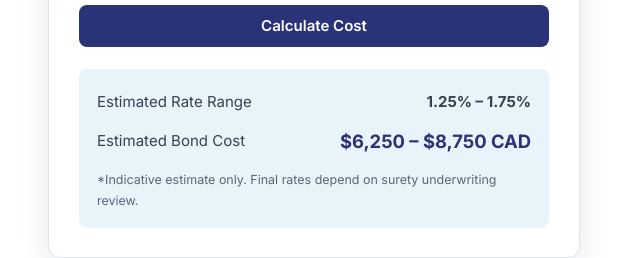
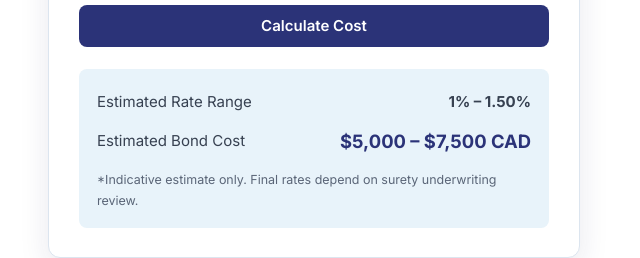
Before and after one commit to SwimmerPierce/Test-Contract-Bonding, a plain HTML site: page index.html in a window 1280 px wide. Shown: the part 3851-4109 px from the top of the page, 640-1280 px from the left. Drawn offline with Linux system fonts and the light colour scheme.

Commit message:
feat(calculator): set contract and performance bond range to 1%-1.5%

```diff
--- a/app.js
+++ b/app.js
@@ -98,9 +98,9 @@
 
   const RATE_TABLE = {
     contract: {
-      strong: [0.0085, 0.0125],
-      standard: [0.0125, 0.0175],
-      emerging: [0.0175, 0.025],
+      strong: [0.01, 0.015],
+      standard: [0.01, 0.015],
+      emerging: [0.01, 0.015],
     },
     bid: {
       strong: [0.0025, 0.005],
--- a/index.html
+++ b/index.html
@@ -448,11 +448,11 @@
           <div class="calc-result" id="calc-result" aria-live="polite">
             <div class="calc-result__row">
               <span>Estimated Rate Range</span>
-              <strong id="calc-rate-range">1.25% – 1.75%</strong>
+              <strong id="calc-rate-range">1% – 1.5%</strong>
             </div>
             <div class="calc-result__row calc-result__row--highlight">
               <span>Estimated Bond Cost</span>
-              <strong id="calc-cost-range">$6,250 – $8,750 CAD</strong>
+              <strong id="calc-cost-range">$5,000 – $7,500 CAD</strong>
             </div>
             <p class="calc-result__disclaimer">
               *Indicative estimate only. Final rates depend on surety underwriting review.
```
